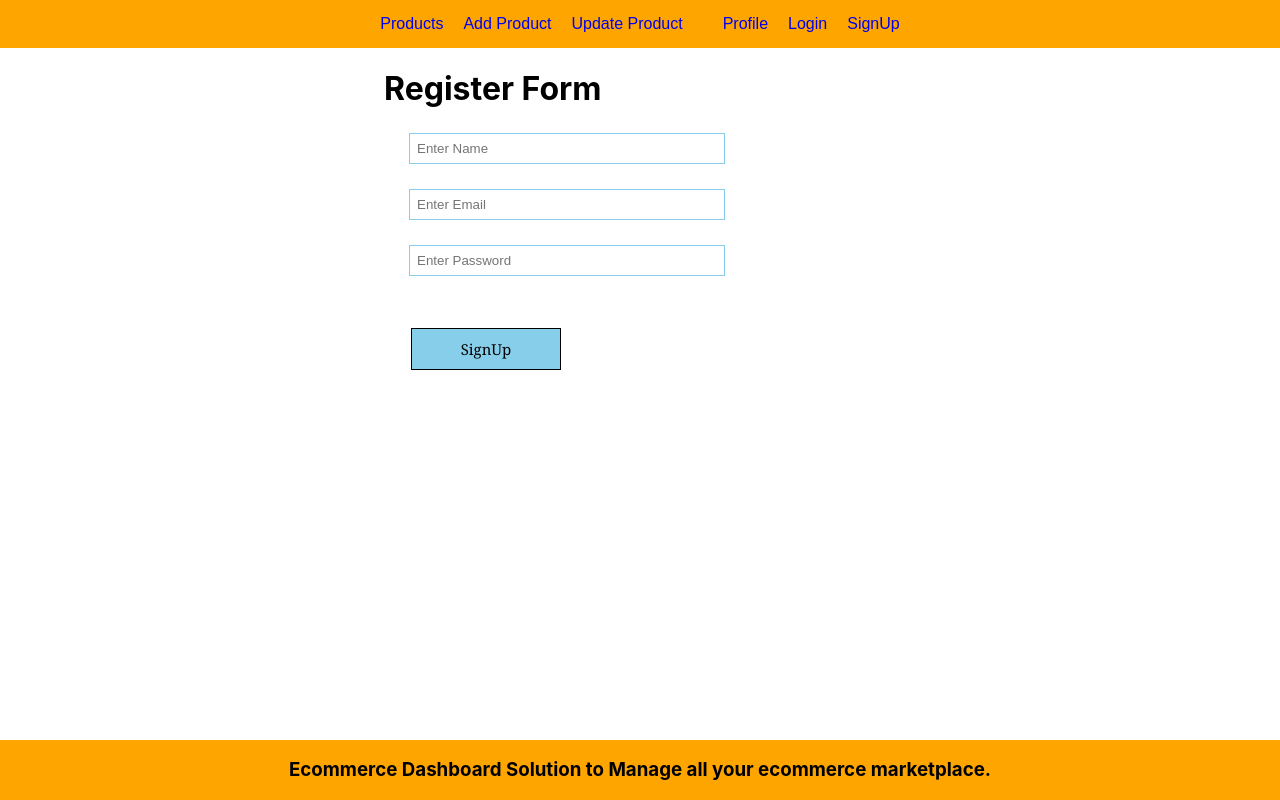
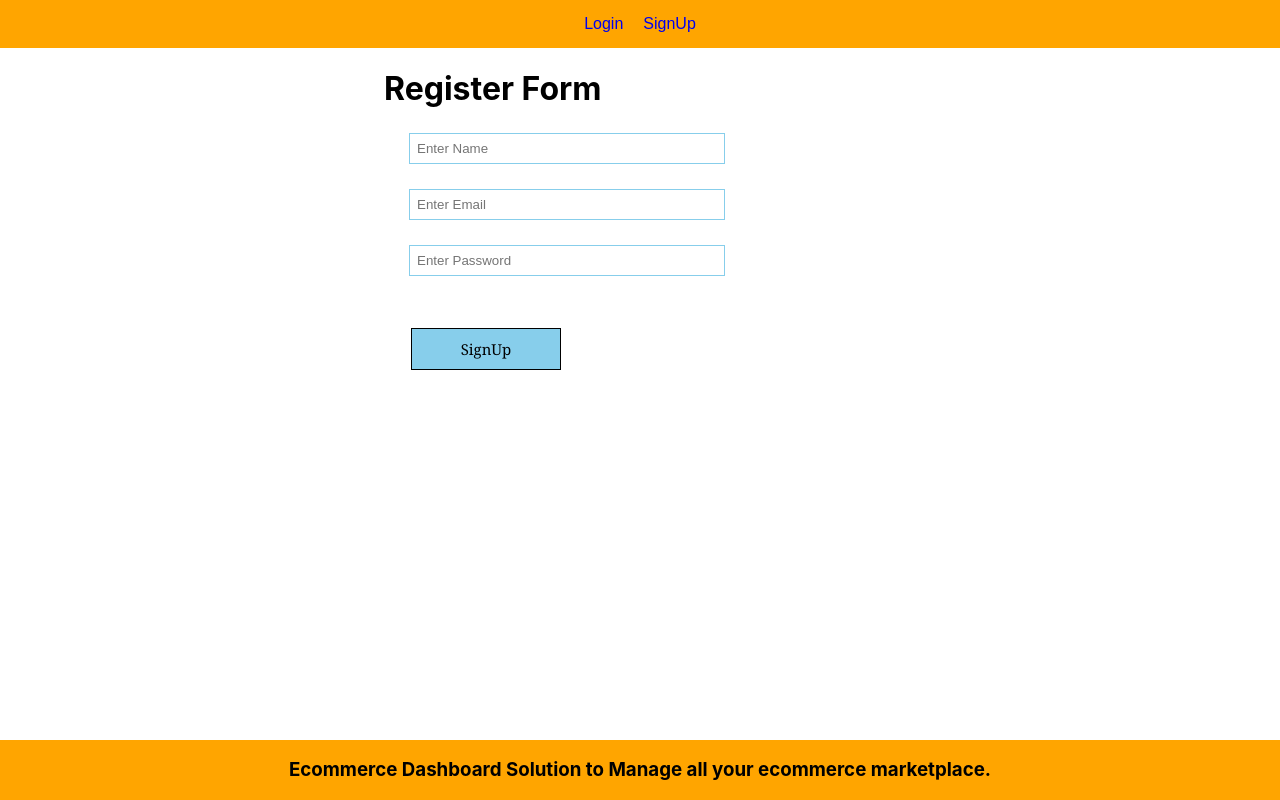
Before and after one commit to sumanbalayar08/ecommerce-dashboard, a React (Create React App) app: page / in a window 1280 px wide. Built offline with nearby package versions, Linux system fonts and the light colour scheme.

Commit message:
final code

```diff
--- a/src/components/Nav.js
+++ b/src/components/Nav.js
@@ -12,7 +12,8 @@ const Nav = () => {
 
   return (
     <div>
-      <ul className="nav-ul">
+      {auth ? (
+            <ul className="nav-ul">
         <li>
           <Link to="/">Products</Link>
         </li>
@@ -26,17 +27,16 @@ const Nav = () => {
         <li>
           <Link to="/profile">Profile</Link>
         </li>
-        {auth ? (
           <li>
-            <Link onClick={logout} to="/signup">Logout</Link>
+            <Link onClick={logout} to="/signup">Logout ({JSON.parse(auth).name}) </Link>
           </li>
+          </ul>
         ) : (
-          <>
+          <ul className="nav-ul">
             <li><Link to="/login">Login</Link></li>
             <li><Link to="/signup">SignUp</Link></li>
-          </>
+          </ul>
         )}
-      </ul>
     </div>
   );
 };
```
